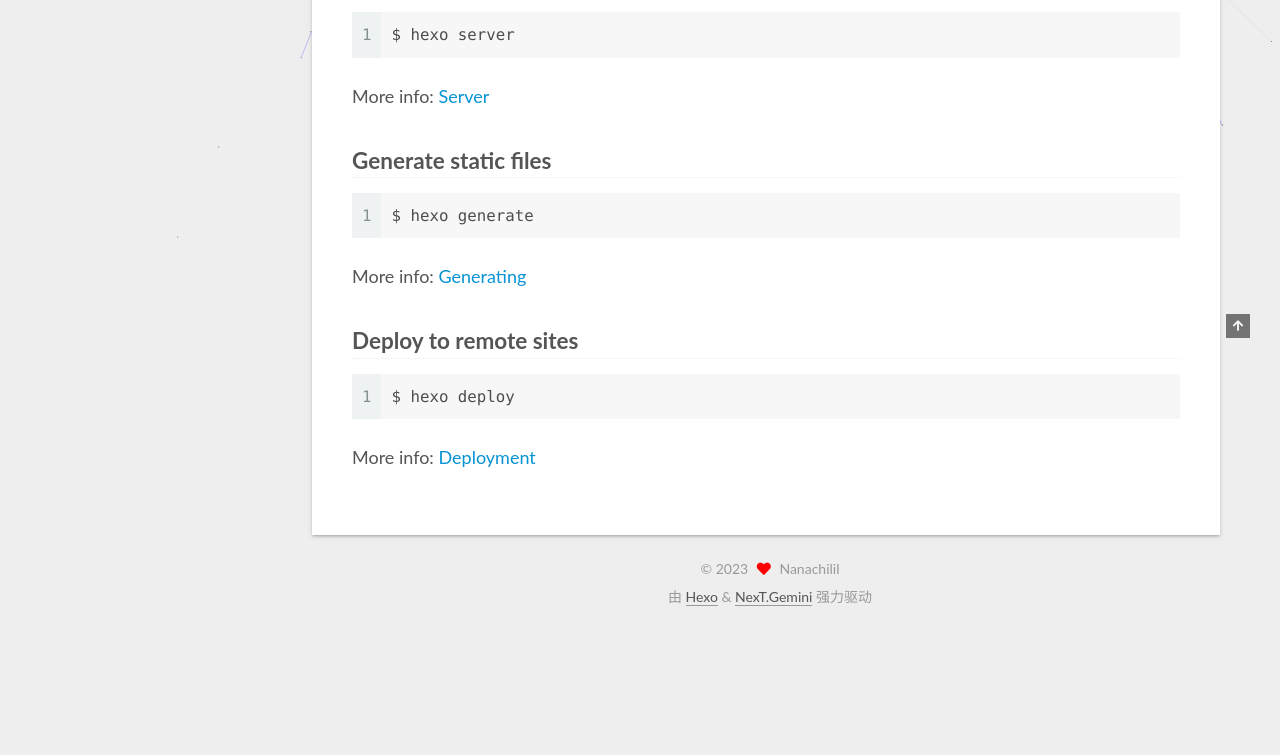
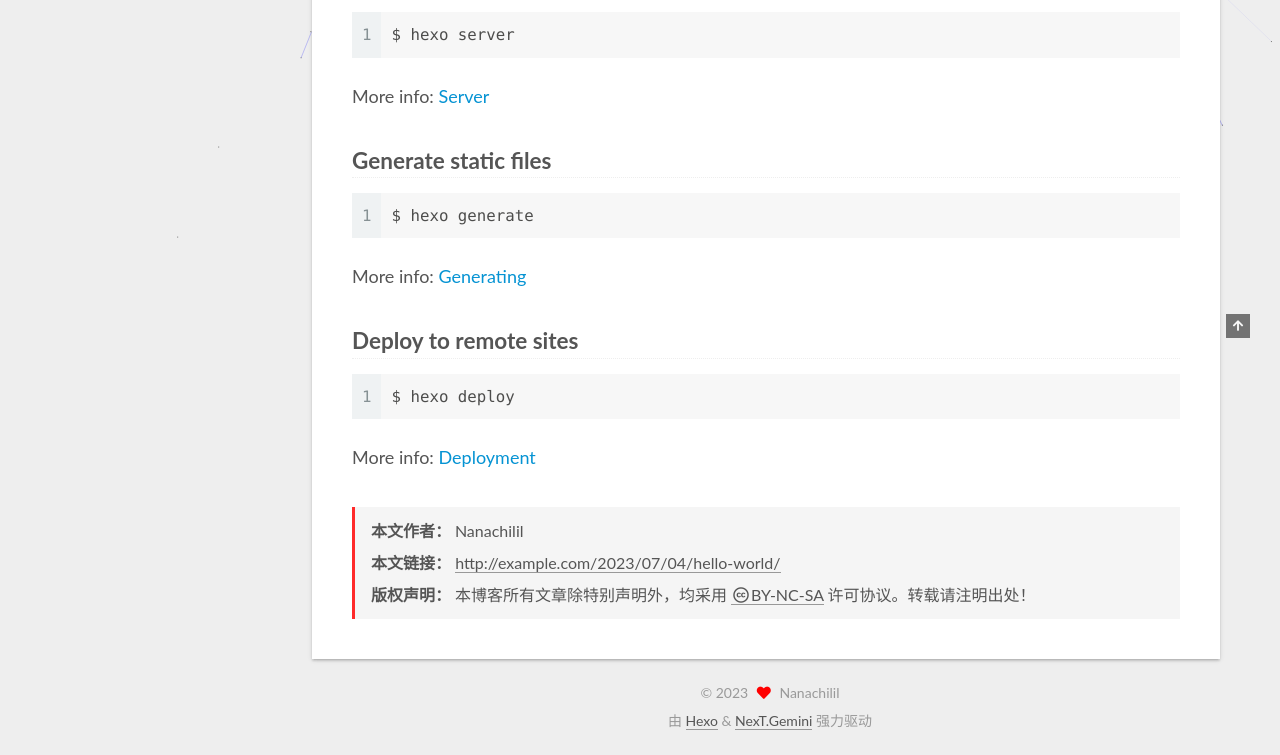
Before and after one commit to Nanachilil/Nanachilil.github.io, a plain HTML site: page 2023/07/04/hello-world/index.html in a window 1280 px wide. Shown: the part 562-1317 px from the top of the page. Before the commit the page ends 1193 px from the top, so only its background shows below. Drawn offline with Linux system fonts and the light colour scheme.

Commit message:
Site updated: 2023-07-06 07:38:33

```diff
--- a/2023/07/04/hello-world/index.html
+++ b/2023/07/04/hello-world/index.html
@@ -28,7 +28,7 @@
 <meta property="og:description" content="Welcome to Hexo! This is your very first post. Check documentation for more info. If you get any problems when using Hexo, you can find the answer in troubleshooting or you can ask me on GitHub.">
 <meta property="og:locale" content="zh_CN">
 <meta property="article:published_time" content="2023-07-04T11:22:22.625Z">
-<meta property="article:modified_time" content="2023-07-05T16:02:41.232Z">
+<meta property="article:modified_time" content="2023-07-05T23:33:51.386Z">
 <meta property="article:author" content="Nanachilil">
 <meta name="twitter:card" content="summary">
 
@@ -207,6 +207,10 @@
         <div class="post-meta">
 
 
+  <i class="fa fa-thumb-tack"></i>
+  <font color=7D26CD>置顶</font>
+  <span class="post-meta-divider">|</span>
+
             <span class="post-meta-item">
               <span class="post-meta-item-icon">
                 <i class="far fa-calendar"></i>
@@ -220,7 +224,7 @@
                   <i class="far fa-calendar-check"></i>
                 </span>
                 <span class="post-meta-item-text">更新于</span>
-                <time title="修改时间：2023-07-06 00:02:41" itemprop="dateModified" datetime="2023-07-06T00:02:41+08:00">2023-07-06</time>
+                <time title="修改时间：2023-07-06 07:33:51" itemprop="dateModified" datetime="2023-07-06T07:33:51+08:00">2023-07-06</time>
               </span>
 
 
@@ -254,6 +258,23 @@
 
 
 
+
+
+
+<div>
+<ul class="post-copyright">
+  <li class="post-copyright-author">
+    <strong>本文作者： </strong>Nanachilil
+  </li>
+  <li class="post-copyright-link">
+    <strong>本文链接：</strong>
+    <a href="http://example.com/2023/07/04/hello-world/" title="Hello World">http://example.com/2023/07/04/hello-world/</a>
+  </li>
+  <li class="post-copyright-license">
+    <strong>版权声明： </strong>本博客所有文章除特别声明外，均采用 <a href="https://creativecommons.org/licenses/by-nc-sa/4.0/zh-CN" rel="noopener" target="_blank"><i class="fab fa-fw fa-creative-commons"></i>BY-NC-SA</a> 许可协议。转载请注明出处！
+  </li>
+</ul>
+</div>
 
 
       <footer class="post-footer">
--- a/css/main.css
+++ b/css/main.css
@@ -1169,7 +1169,7 @@ pre .javascript .function {
 }
 .links-of-author a::before,
 .links-of-author span.exturl::before {
-  background: #406ab4;
+  background: #75ffec;
   border-radius: 50%;
   content: ' ';
   display: inline-block;
@@ -1963,6 +1963,13 @@ pre .javascript .function {
 #qr p {
   text-align: center;
 }
+.post-copyright {
+  background: var(--card-bg-color);
+  border-left: 3px solid #ff2a2a;
+  list-style: none;
+  margin: 2em 0 0;
+  padding: 0.5em 1em;
+}
 .post-body p a {
   color: #0593d3;
   border-bottom: none;
```
Also changed, not shown: index.html (+5 -1 lines).
